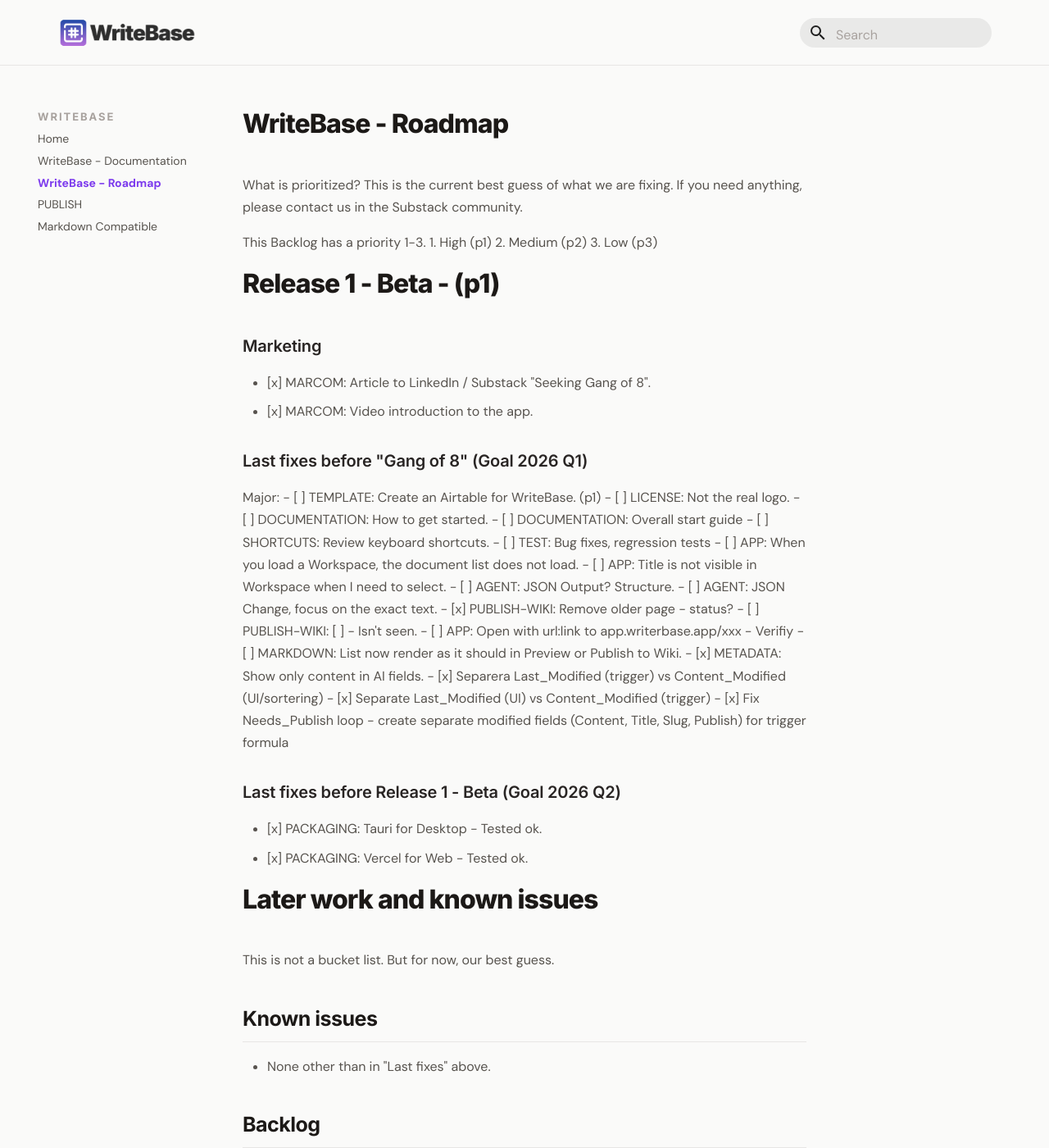
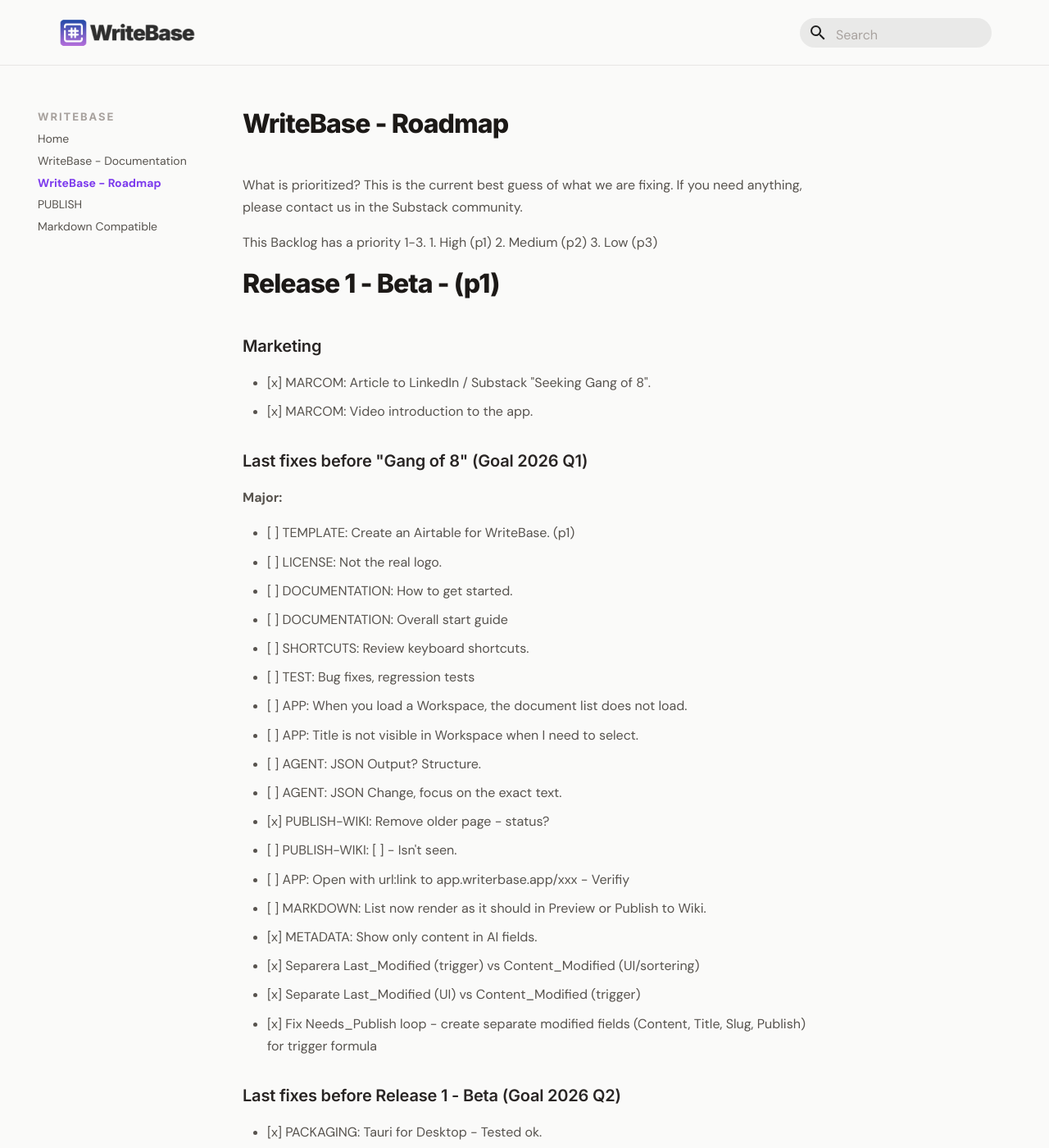
Before and after one commit to larssonhthomas-afk/writebase-docs, an MkDocs documentation site: the page built from docs/009-writebase-roadmap.md, in a window 1280 px wide and 1400 px high. Shown: the whole window at 82% size. Built offline with MkDocs 1.6.1 and Material for MkDocs 9.7.7, drawn with Linux system fonts in a browser that asks for light colours; some web fonts are replaced; part of the change alters nothing that is shown.

```diff
--- a/docs/009-writebase-roadmap.md
+++ b/docs/009-writebase-roadmap.md
@@ -22,7 +22,8 @@ This Backlog has a priority 1-3.
 
 ### Last fixes before "Gang of 8" (Goal 2026 Q1)
 
-Major:
+**Major:**
+
 - [ ] TEMPLATE: Create an Airtable for WriteBase. (p1)
 - [ ] LICENSE: Not the real logo.
 - [ ] DOCUMENTATION: How to get started.
```
